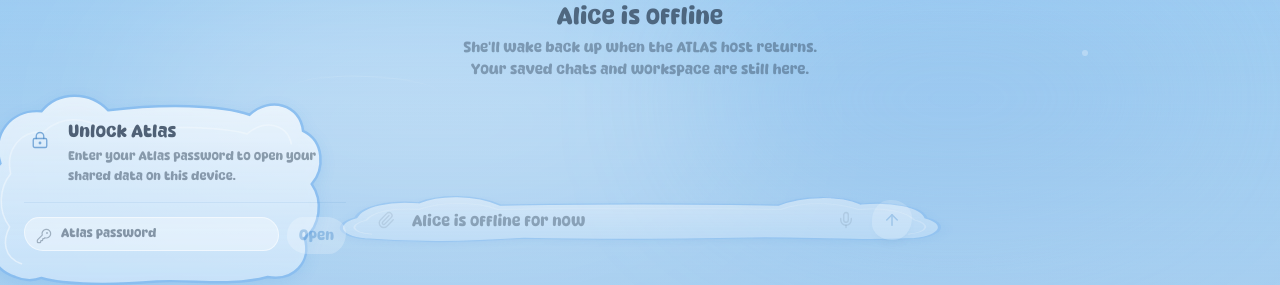
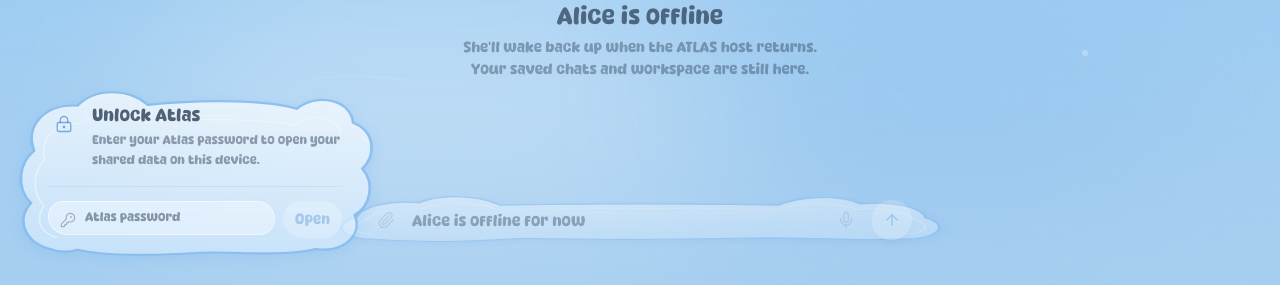
Before and after one commit to Jelani23/Atlas, a Next.js app in the folder renderer/: page / in a window 1280 px wide. Shown: the part 512-797 px from the top of the page. Built offline with nearby package versions, Linux system fonts and the light colour scheme; no server answers.

Commit message:
Align cloud status controls inside cloud surfaces

```diff
--- a/renderer/components/cloud-runtime.tsx
+++ b/renderer/components/cloud-runtime.tsx
@@ -2,7 +2,7 @@
 
 import { useEffect, useState, type ReactNode } from "react"
 import { Cloud, CloudOff, KeyRound, LoaderCircle, LockKeyhole, LogOut, X } from "lucide-react"
-import { CloudSkin } from "./cloud-skin"
+import { CloudSurface } from "./cloud-skin"
 import {
   getAtlasCloudState,
   initializeAtlasCloud,
@@ -26,29 +26,38 @@ function CloudStatusCard({ state }: { state: AtlasCloudState }) {
 
   if (!expanded && state !== "locked") {
     return (
+      <CloudSurface
+        asset="edgeTab"
+        mirrorX
+        className="pointer-events-auto h-16 w-12 transition-transform hover:translate-x-0.5"
+        skinClassName="opacity-76"
+        contentClassName="flex h-full items-center justify-center"
+      >
         <button
           type="button"
           onClick={() => setExpanded(true)}
-        className="pointer-events-auto relative isolate flex h-16 w-11 items-center justify-center text-sky-deep/70 transition-transform hover:translate-x-0.5 active:translate-x-0 active:scale-95"
+          className="flex h-full w-full items-center justify-center text-sky-deep/70 active:scale-95"
           aria-label="Atlas cloud status"
           title={state === "online" ? "Atlas cloud connected" : state === "offline" ? "Atlas cloud unavailable" : "Checking Atlas cloud"}
         >
-        <CloudSkin asset="edgeTab" mirrorX className="-bottom-2 -left-0 -right-7 -top-2 h-[calc(100%+1rem)] w-[calc(100%+1.75rem)] opacity-76" />
           {state === "checking" ? (
-          <LoaderCircle className="relative z-10 h-[17px] w-[17px] animate-spin" strokeWidth={1.8} aria-hidden="true" />
+            <LoaderCircle className="h-[17px] w-[17px] animate-spin" strokeWidth={1.8} aria-hidden="true" />
           ) : state === "online" ? (
-          <Cloud className="relative z-10 h-[18px] w-[18px]" strokeWidth={1.8} aria-hidden="true" />
+            <Cloud className="h-[18px] w-[18px]" strokeWidth={1.8} aria-hidden="true" />
           ) : (
-          <CloudOff className="relative z-10 h-[18px] w-[18px]" strokeWidth={1.8} aria-hidden="true" />
+            <CloudOff className="h-[18px] w-[18px]" strokeWidth={1.8} aria-hidden="true" />
           )}
         </button>
+      </CloudSurface>
     )
   }
 
   return (
-    <div className="animate-alice-unfold pointer-events-auto relative isolate w-[min(90vw,370px)]">
-      <CloudSkin asset="drawerWide" className="-inset-8 h-[calc(100%+4rem)] w-[calc(100%+4rem)] opacity-78" />
-      <div className="relative z-10 px-6 py-5">
+    <CloudSurface
+      asset="drawerWide"
+      className="animate-alice-unfold pointer-events-auto w-[min(92vw,390px)]"
+      skinClassName="opacity-78"
+    >
       <div className="flex items-start gap-3">
         <div className="mt-0.5 flex h-8 w-8 shrink-0 items-center justify-center text-sky-deep/65">
           {state === "checking" ? (
@@ -123,7 +132,7 @@ function CloudStatusCard({ state }: { state: AtlasCloudState }) {
             <button
               type="submit"
               disabled={!password || submitting}
-                className="alice-nav-item bg-white/58 px-3 py-2 font-display text-[14px] text-sky-deep/80 transition hover:bg-white/78 disabled:cursor-not-allowed disabled:opacity-40"
+              className="alice-nav-item shrink-0 bg-white/58 px-3 py-2 font-display text-[14px] text-sky-deep/80 transition hover:bg-white/78 disabled:cursor-not-allowed disabled:opacity-40"
             >
               {submitting ? "Opening…" : "Open"}
             </button>
@@ -134,14 +143,14 @@ function CloudStatusCard({ state }: { state: AtlasCloudState }) {
 
       {state === "offline" && (
         <div className="mt-4 flex items-center justify-between gap-3 border-t border-sky-deep/10 pt-3">
-            <p className="text-[10px] leading-relaxed text-foreground/42">Cloud access is separate from whether Alice is awake on the PC.</p>
-            <button type="button" onClick={() => void refreshAtlasCloudState()} className="font-display text-[13px] text-sky-deep/64 transition hover:text-sky-deep">Try again</button>
+          <p className="min-w-0 text-[10px] leading-relaxed text-foreground/42">Cloud access is separate from whether Alice is awake on the PC.</p>
+          <button type="button" onClick={() => void refreshAtlasCloudState()} className="shrink-0 font-display text-[13px] text-sky-deep/64 transition hover:text-sky-deep">Try again</button>
         </div>
       )}
 
       {state === "online" && (
         <div className="mt-4 flex items-center justify-between gap-3 border-t border-sky-deep/10 pt-3">
-            <p className="text-[10px] leading-relaxed text-foreground/42">This device stays unlocked until you lock it.</p>
+          <p className="min-w-0 text-[10px] leading-relaxed text-foreground/42">This device stays unlocked until you lock it.</p>
           <button
             type="button"
             onClick={async () => {
@@ -154,8 +163,7 @@ function CloudStatusCard({ state }: { state: AtlasCloudState }) {
           </button>
         </div>
       )}
-      </div>
-    </div>
+    </CloudSurface>
   )
 }
 
```
Lines whose indentation alone changed are shown as unchanged.
